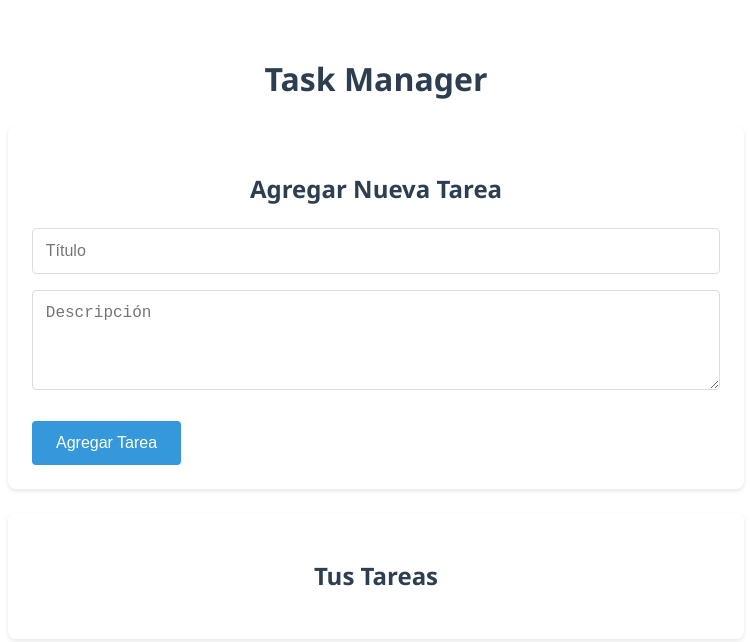
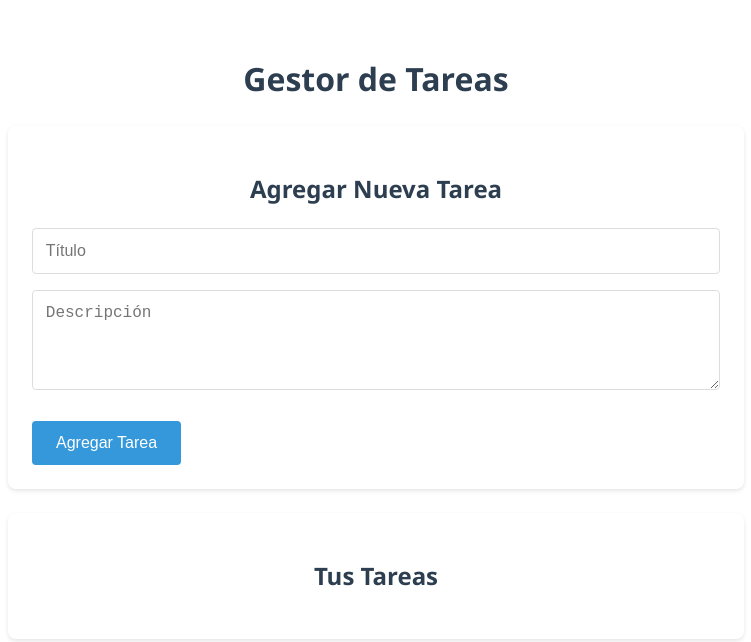
Before and after one commit to Ricarpell/GestorTares, a plain HTML site: page index.html in a window 1280 px wide. Shown: the whole page, without its empty margins (264-1015 px from the left). Drawn offline with Linux system fonts and the light colour scheme; no server answers.

Commit message:
Update index.html

```diff
--- a/index.html
+++ b/index.html
@@ -8,7 +8,7 @@
 </head>
 <body>
     <div class="container">
-        <h1>Task Manager</h1>
+        <h1>Gestor de Tareas</h1>
 
         <!-- Formulario para agregar tareas -->
         <div class="task-form">
```
